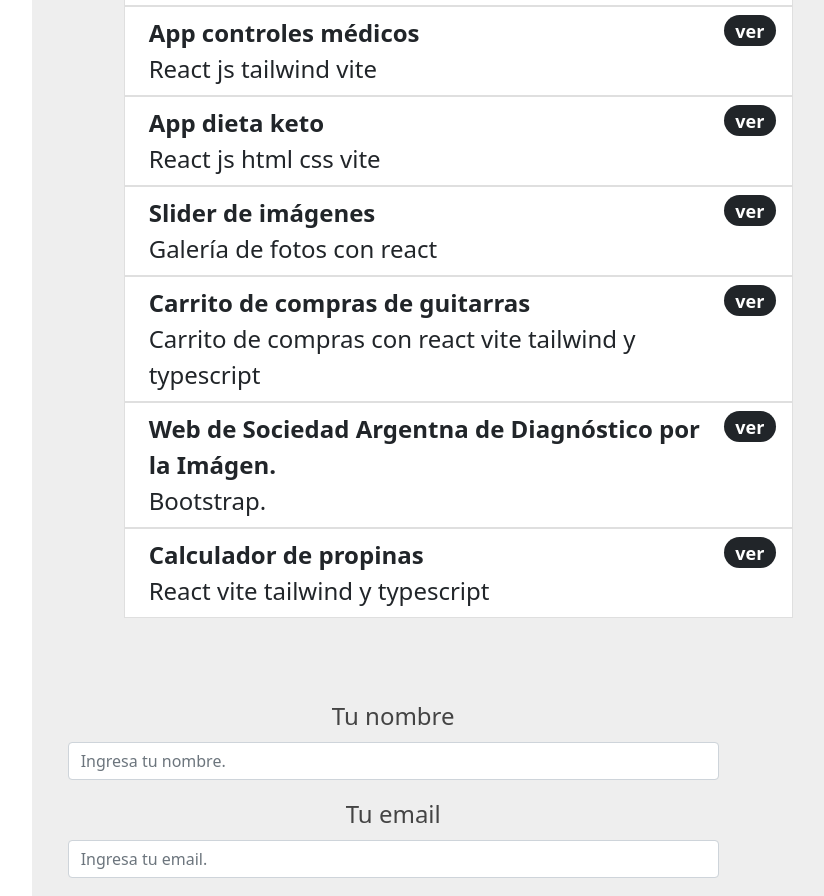
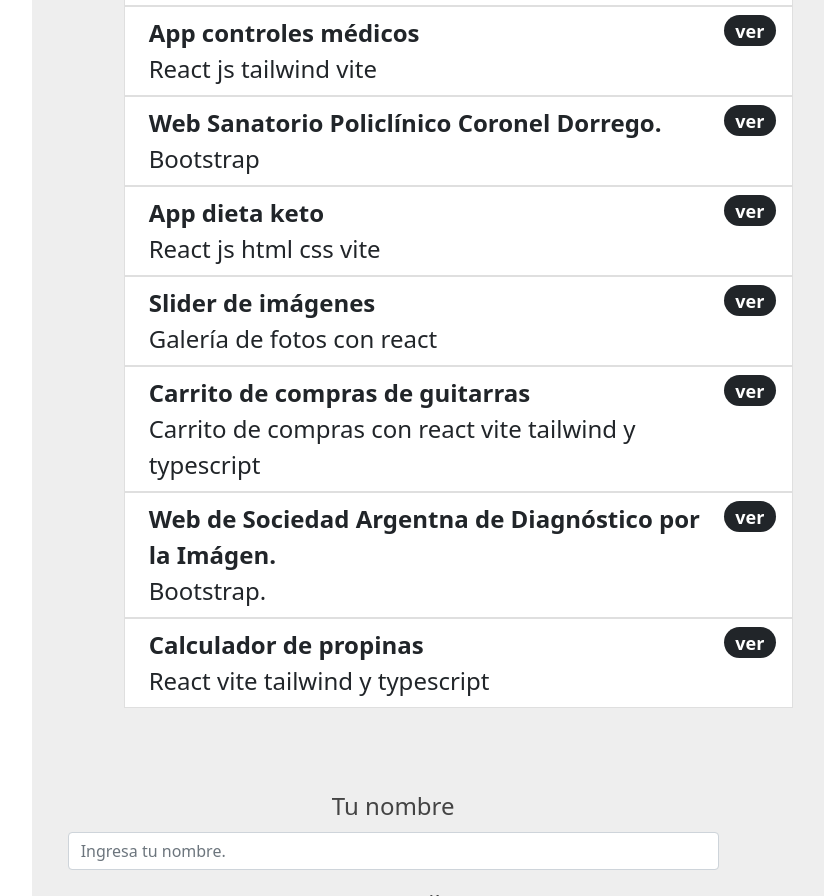
Before and after one commit to juanmosovich/devmed, a plain HTML site: page index.html in a window 1280 px wide. Shown: the part 876-1772 px from the top of the page, without its empty margins (395-1219 px from the left). Drawn offline with nearby package versions, Linux system fonts and the light colour scheme.

Commit message:
devmed actualizacion 9/9

```diff
--- a/index.html
+++ b/index.html
@@ -108,6 +108,17 @@
                         <span class="badge bg-dark rounded-pill">ver</span>
                         </li>
                       </a>
+                      <a href="https://dorregosalud.com/" target="_blank" rel="noopener noreferrer">
+                        <li class="list-group-item d-flex justify-content-between align-items-start">
+                         <div class="ms-2 me-auto">
+                            <div class="fw-bold">Web Sanatorio Policlínico Coronel Dorrego.</div>
+                            Bootstrap
+                          </div>
+                          <span class="badge bg-dark rounded-pill">ver</span>
+                        </li>
+                        </a>
+
+
 
                       <a href="https://roaring-babka-1b4534.netlify.app/" target="_blank" rel="noopener noreferrer">
                       <li class="list-group-item d-flex justify-content-between align-items-start">
```
